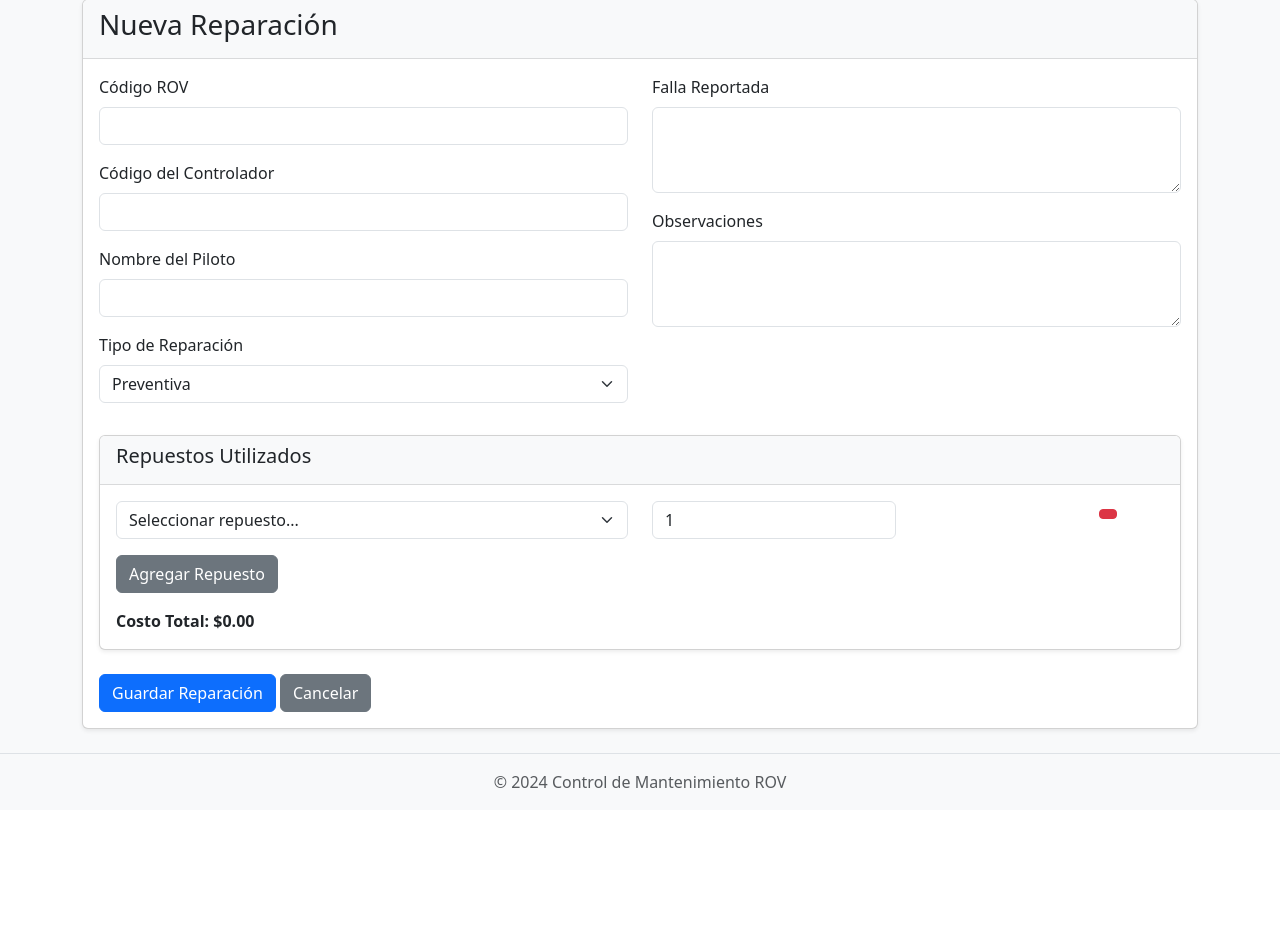
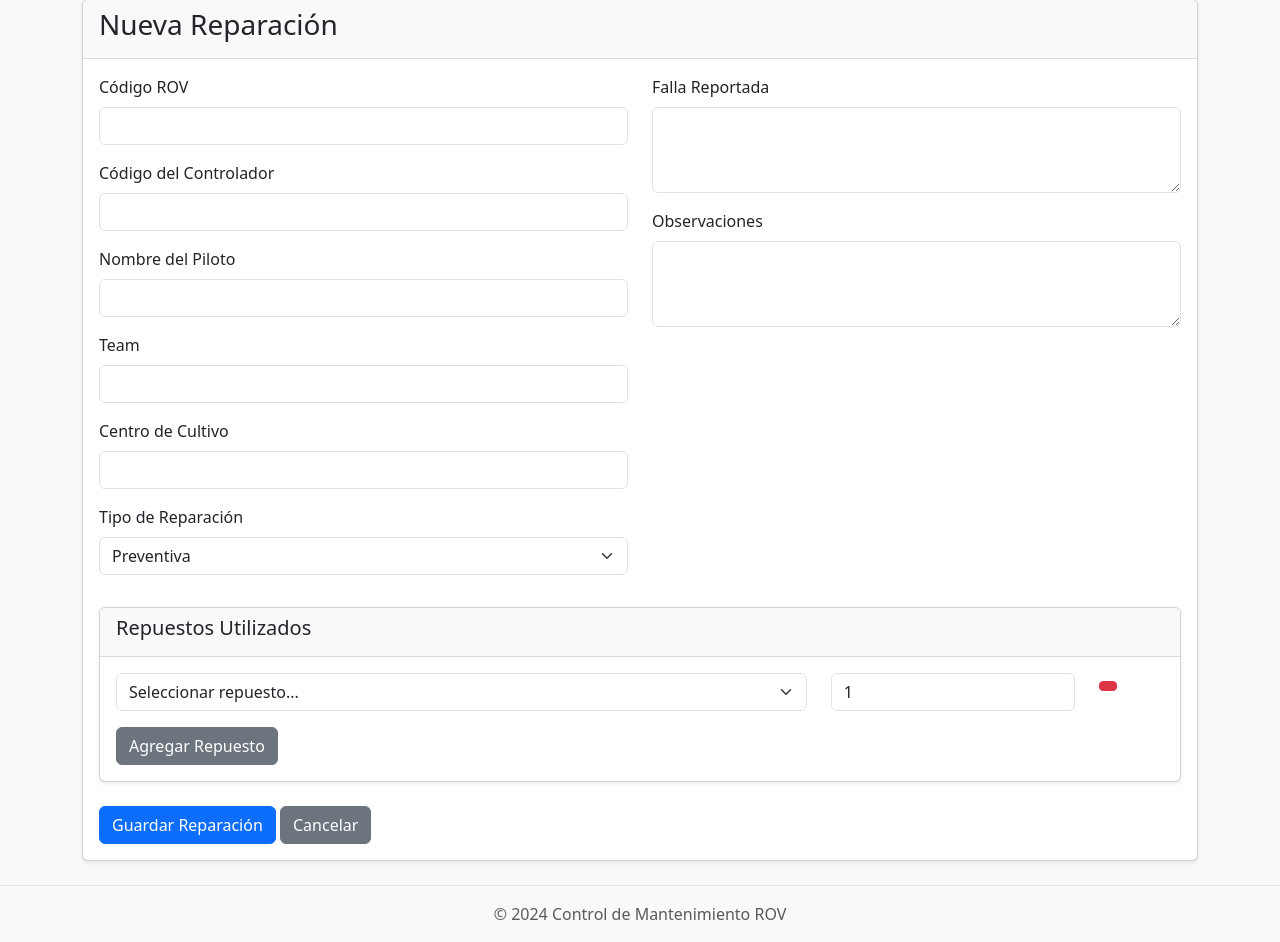
Before and after one commit to Urhsus/Control_Mantenimiento2.0, a Flask app: page /repairs/new in a window 1280 px wide. Shown: the part 83-1025 px from the top of the page. Before the commit the page ends 871 px from the top, so only its background shows below. Run offline with Flask 3, Linux system fonts and the light colour scheme; a user stored in the database is signed in; data that the repository does not hold is empty.

Commit message:
Actualización del formulario de reparaciones: ocultar costos y mantener campos Team y Centro de Cultivo visibles

```diff
--- a/routes/repairs.py
+++ b/routes/repairs.py
@@ -16,6 +16,9 @@ def repairs_list():
 @repairs_bp.route('/new', methods=['GET', 'POST'])
 @login_required
 def new_repair():
+    # Obtener la lista de partes al inicio de la función
+    parts = Part.query.all()
+
     if request.method == 'POST':
         try:
             repair = Repair(
@@ -25,6 +28,8 @@ def new_repair():
                 reported_failure=request.form['reported_failure'],
                 observations=request.form.get('observations', ''),
                 controller_code=request.form['controller_code'],
+                team=request.form['team'],
+                centro_cultivo=request.form['centro_cultivo'],
                 technician_id=current_user.id,
                 status='pendiente',
                 start_date=datetime.now()
@@ -33,10 +38,10 @@ def new_repair():
             db.session.commit()
 
             # Procesar los repuestos seleccionados
-            parts = request.form.getlist('parts[]')
+            parts_list = request.form.getlist('parts[]')
             quantities = request.form.getlist('quantities[]')
 
-            for part_id, quantity in zip(parts, quantities):
+            for part_id, quantity in zip(parts_list, quantities):
                 if part_id and quantity and int(quantity) > 0:
                     part = Part.query.get(int(part_id))
                     if part:
@@ -54,11 +59,9 @@ def new_repair():
         except Exception as e:
             db.session.rollback()
             flash(f'Error al crear la reparación: {str(e)}', 'error')
-            parts = Part.query.all()
             return render_template('repairs/new.html', parts=parts), 400
 
     # GET request
-    parts = Part.query.all()
     return render_template('repairs/new.html', parts=parts)
 
 @repairs_bp.route('/<int:id>/edit', methods=['GET', 'POST'])
--- a/templates/repairs/new.html
+++ b/templates/repairs/new.html
@@ -20,6 +20,14 @@
                     <div class="mb-3">
                         <label for="pilot_name" class="form-label">Nombre del Piloto</label>
                         <input type="text" class="form-control" id="pilot_name" name="pilot_name" required>
+                    </div>
+                    <div class="mb-3">
+                        <label for="team" class="form-label">Team</label>
+                        <input type="text" class="form-control" id="team" name="team" required>
+                    </div>
+                    <div class="mb-3">
+                        <label for="centro_cultivo" class="form-label">Centro de Cultivo</label>
+                        <input type="text" class="form-control" id="centro_cultivo" name="centro_cultivo" required>
                     </div>
                     <div class="mb-3">
                         <label for="repair_type" class="form-label">Tipo de Reparación</label>
@@ -48,19 +56,16 @@
                 <div class="card-body">
                     <div id="parts-container">
                         <div class="part-entry row mb-3">
-                            <div class="col-md-6">
+                            <div class="col-md-8">
                                 <select class="form-select part-select" name="parts[]">
                                     <option value="">Seleccionar repuesto...</option>
                                     {% for part in parts %}
-                                    <option value="{{ part.id }}" data-cost="{{ part.unit_cost }}">{{ part.code }} - {{ part.name }}</option>
+                                    <option value="{{ part.id }}">{{ part.code }} - {{ part.name }}</option>
                                     {% endfor %}
                                 </select>
                             </div>
                             <div class="col-md-3">
                                 <input type="number" class="form-control quantity-input" name="quantities[]" value="1" min="1">
-                            </div>
-                            <div class="col-md-2">
-                                <span class="cost-display"></span>
                             </div>
                             <div class="col-md-1">
                                 <button type="button" class="btn btn-danger btn-sm remove-part">
@@ -72,9 +77,6 @@
                     <button type="button" class="btn btn-secondary" id="add-part">
                         <i class="fas fa-plus"></i> Agregar Repuesto
                     </button>
-                    <div class="mt-3">
-                        <strong>Costo Total: $<span id="total-cost">0.00</span></strong>
-                    </div>
                 </div>
             </div>
 
@@ -90,66 +92,29 @@
 document.addEventListener('DOMContentLoaded', function() {
     const container = document.getElementById('parts-container');
     const addButton = document.getElementById('add-part');
-    const totalCostDisplay = document.getElementById('total-cost');
 
-    function updateCost(row) {
-        const select = row.querySelector('.part-select');
-        const quantity = parseInt(row.querySelector('.quantity-input').value) || 0;
-        const costDisplay = row.querySelector('.cost-display');
+    function createNewRow() {
+        const template = container.querySelector('.part-entry').cloneNode(true);
+        template.querySelector('.part-select').value = '';
+        template.querySelector('.quantity-input').value = '1';
 
-        if (select.value) {
-            const option = select.options[select.selectedIndex];
-            const unitCost = parseFloat(option.dataset.cost);
-            const total = unitCost * quantity;
-            costDisplay.textContent = `$${total.toFixed(2)}`;
-        } else {
-            costDisplay.textContent = '';
-        }
+        template.querySelector('.remove-part').addEventListener('click', () => {
+            template.remove();
+        });
 
-        updateTotalCost();
-    }
-
-    function updateTotalCost() {
-        let total = 0;
-        document.querySelectorAll('.part-entry').forEach(row => {
-            const select = row.querySelector('.part-select');
-            if (select.value) {
-                const option = select.options[select.selectedIndex];
-                const unitCost = parseFloat(option.dataset.cost);
-                const quantity = parseInt(row.querySelector('.quantity-input').value) || 0;
-                total += unitCost * quantity;
-            }
-        });
-        totalCostDisplay.textContent = total.toFixed(2);
+        container.appendChild(template);
     }
 
     // Configurar eventos para la primera fila
     const firstRow = container.querySelector('.part-entry');
-    firstRow.querySelector('.part-select').addEventListener('change', () => updateCost(firstRow));
-    firstRow.querySelector('.quantity-input').addEventListener('input', () => updateCost(firstRow));
+
     firstRow.querySelector('.remove-part').addEventListener('click', () => {
         if (container.querySelectorAll('.part-entry').length > 1) {
             firstRow.remove();
-            updateTotalCost();
         }
     });
 
-    // Agregar nuevo repuesto
-    addButton.addEventListener('click', function() {
-        const template = container.querySelector('.part-entry').cloneNode(true);
-        template.querySelector('.part-select').value = '';
-        template.querySelector('.quantity-input').value = '1';
-        template.querySelector('.cost-display').textContent = '';
-
-        template.querySelector('.part-select').addEventListener('change', () => updateCost(template));
-        template.querySelector('.quantity-input').addEventListener('input', () => updateCost(template));
-        template.querySelector('.remove-part').addEventListener('click', () => {
-            template.remove();
-            updateTotalCost();
-        });
-
-        container.appendChild(template);
-    });
+    addButton.addEventListener('click', createNewRow);
 });
 </script>
 {% endblock %}
```
